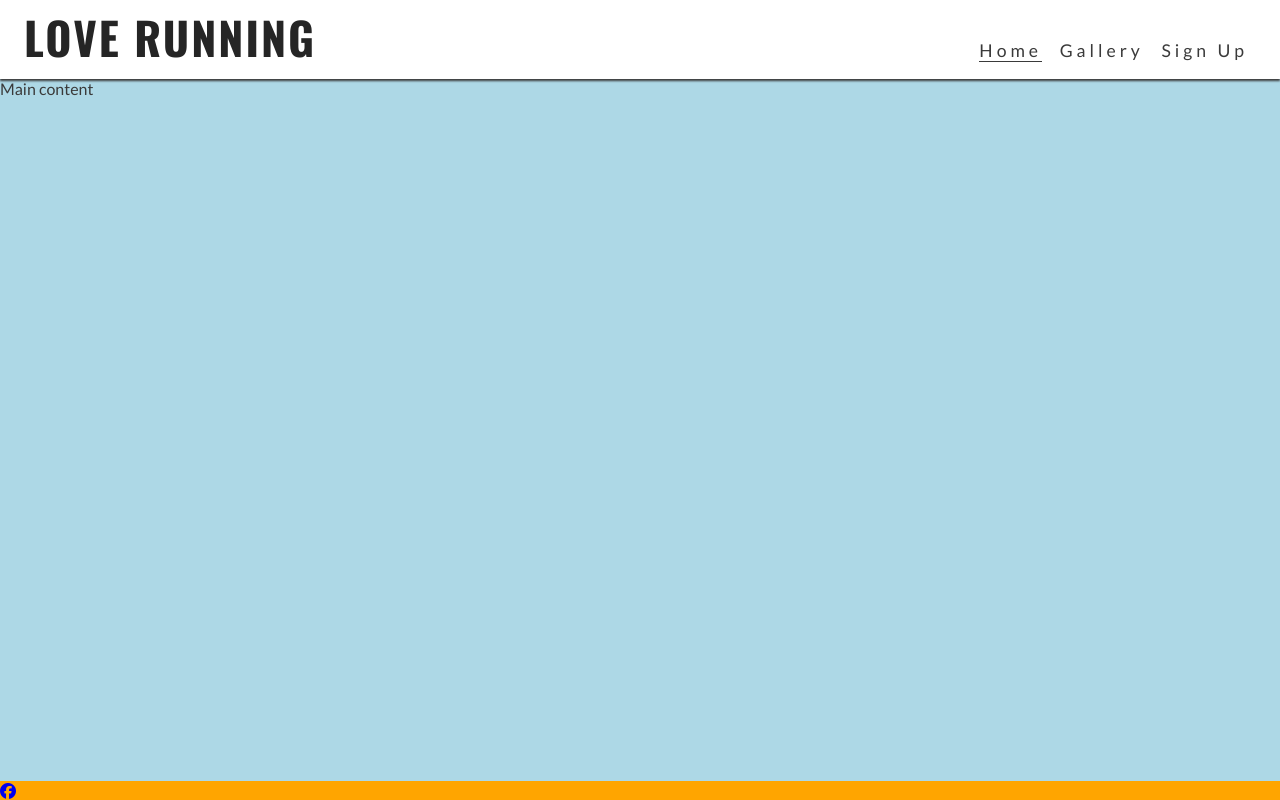
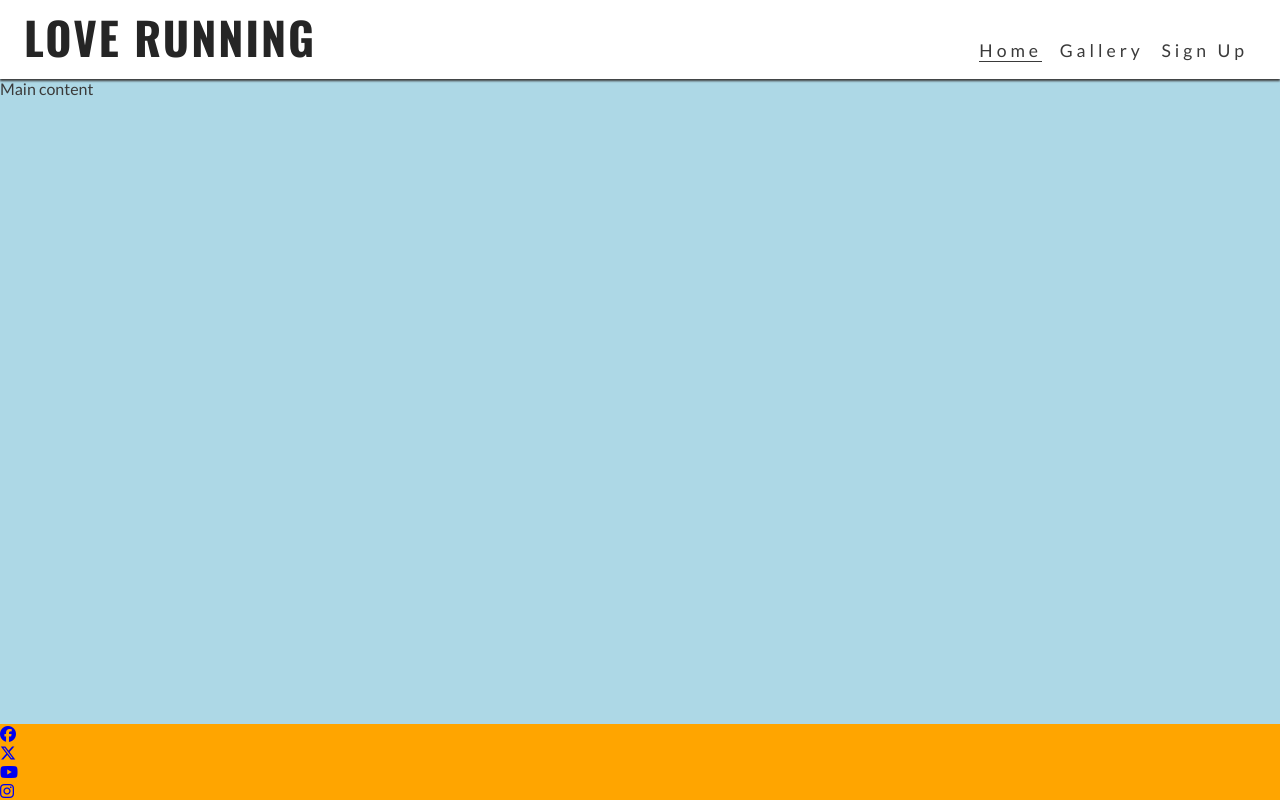
Before and after one commit to NaveedNaseem84/love-running, a plain HTML site: page index.html in a window 1280 px wide. Drawn offline with nearby package versions, Linux system fonts and the light colour scheme.

Commit message:
add remaining links to footer

```diff
--- a/index.html
+++ b/index.html
@@ -26,7 +26,9 @@
             <h1 id="logo">Love Running</h1>
         </a>
         <input type="checkbox" id="nav-toggle" name="nav-toggle">
-        <label for="nav-toggle" class="nav-toggle-label">X</label>
+        <label for="nav-toggle" class="nav-toggle-label">
+            <i class="fa-solid fa-bars"></i>
+        </label>
         <nav>
             <ul id="menu">
                 <li> <a href="" class="active">Home</a></li>
@@ -43,7 +45,21 @@
     <footer>
         <ul>
             <li><a href="https://Facebook.com/" target="_blank" rel="noopener"
-                    arial-label="Visit us on facebook (opens a new tab)"><i class="fa-brands fa-facebook"></i></a></li>
+                    arial-label="Visit us on facebook (opens a new tab)">
+                    <i class="fa-brands fa-facebook"></i></a>
+            </li>
+            <li><a href="https://www.X.com/" target="_blank" rel="noopener"
+                    arial-label="Visit us on X (opens a new tab)">
+                    <i class="fa-brands fa-x-twitter"></i></a>
+            </li>
+            <li><a href="https://www.youtube.com/" target="_blank" rel="noopener"
+                    arial-label="Visit us on youtube (opens a new tab)">
+                    <i class="fa-brands fa-youtube"></i></a>
+            </li>
+            <li><a href="https://www.instagram.com/" target="_blank" rel="noopener"
+                arial-label="Visit us on Instagram (opens a new tab)">
+                <i class="fa-brands fa-instagram"></i></a>
+            </li>
         </ul>
     </footer>
     <!-- Font Asersome kit import-->
```
